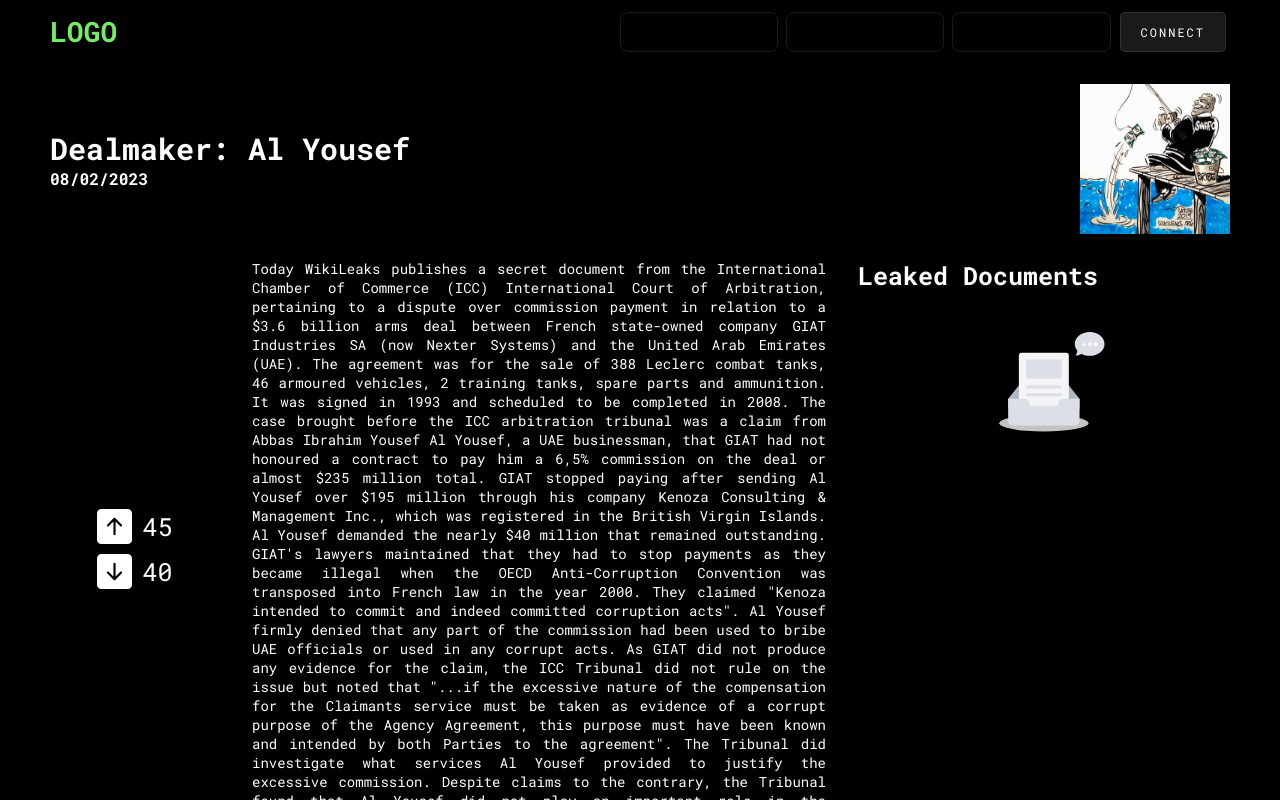
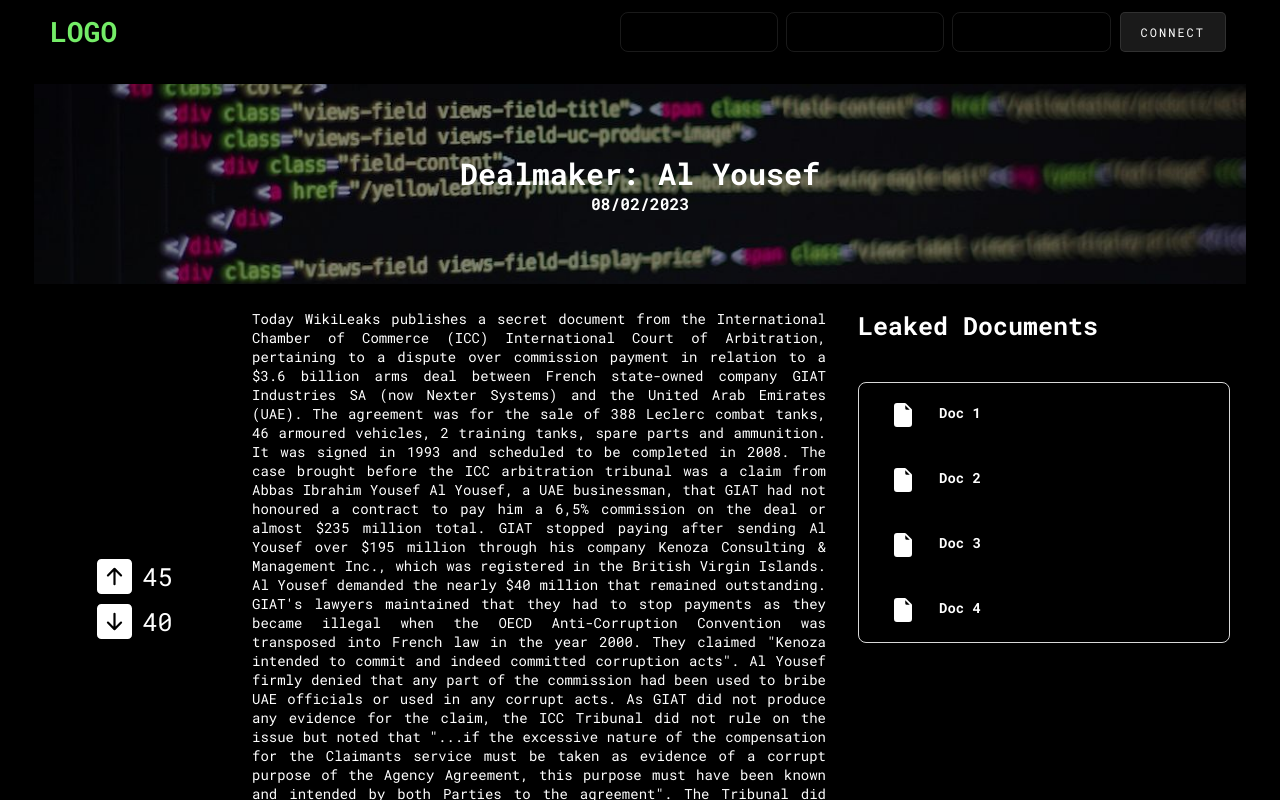
Before and after one commit to Perfectus-Technology-Limited/whistleblower-frontend, a Next.js app: page /leaks/1 in a window 1280 px wide. Shown: the top 800 px of the page. Built offline with nearby package versions, Linux system fonts and the light colour scheme.

Commit message:
details page update

```diff
--- /dev/null
+++ b/src/components/FileList.js
@@ -0,0 +1,43 @@
+import IconFileEarmarkFill from "@/utils/IconFileEarmarkFill";
+import { List, Avatar } from "antd";
+
+const data = [
+  {
+    title: "Doc 1",
+  },
+  {
+    title: "Doc 2",
+  },
+  {
+    title: "Doc 3",
+  },
+  {
+    title: "Doc 4",
+  },
+];
+
+export default function FileList() {
+  return (
+    <div>
+      <List
+        className="file-list-com"
+        bordered
+        dataSource={data}
+        renderItem={(item) => (
+          <List.Item>
+            <List.Item.Meta
+              avatar={
+                <Avatar
+                  shape="square"
+                  size="large"
+                  icon={<IconFileEarmarkFill />}
+                />
+              }
+              title={<a href="#">{item.title}</a>}
+            />
+          </List.Item>
+        )}
+      />
+    </div>
+  );
+}
--- a/src/pages/details.js
+++ b/src/pages/details.js
@@ -38,7 +38,7 @@
           sm={12}
           xs={24}
         >
-          <Image src={testPostImage.src} width={150} height={150} />
+          <Image src={testPostImage.src} width={150} height={150} alt="image" />
         </Col>
       </Row>
       <Row className="post-row" gutter={32}>
--- a/src/pages/leaks/[slug].js
+++ b/src/pages/leaks/[slug].js
@@ -1,12 +1,18 @@
-import DocList from "@/components/DocList";
+import FileList from "@/components/FileList";
 import IconArrowDownSquareFill from "@/utils/IconArrowDownSquareFill";
 import IconArrowUpSquareFill from "@/utils/IconArrowUpSquareFill";
 import { Col, Row } from "antd";
 import { Empty } from "antd";
-import Image from "next/image";
-import testPostImage from "../../images/test-post-image.jpeg";
 
 export default function Details() {
+  const IncreeseHandle = () => {
+    console.log("increese");
+  };
+
+  const DecreeseHandle = () => {
+    console.log("decreese");
+  };
+
   return (
     <div className="detais-page-main-div">
       <Row
@@ -16,13 +22,14 @@
           justifyContent: "center",
         }}
         className="display-page-header-row"
+        gutter={32}
       >
         <Col
           className="display-page-title"
-          xl={16}
+          xl={24}
           lg={16}
-          md={16}
-          sm={12}
+          md={24}
+          sm={24}
           xs={24}
         >
           <h1 style={{ color: "#fff", fontSize: "30px" }}>
@@ -30,23 +37,19 @@
           </h1>
           <h3 style={{ color: "#fff" }}>08/02/2023</h3>
         </Col>
-        <Col
-          className="display-page-image"
-          xl={8}
-          lg={8}
-          md={8}
-          sm={12}
-          xs={24}
-        >
-          <Image src={testPostImage.src} width={150} height={150} />
-        </Col>
       </Row>
+
       <Row className="post-row" gutter={32}>
         <Col xl={4} lg={6} md={4} sm={4} xs={4} className="post-rating-col">
           <div className="post-rater">
             <div style={{ display: "flex", alignItems: "center" }}>
               <div style={{ display: "flex", alignItems: "center" }}>
-                <IconArrowUpSquareFill height={"2.5em"} width={"2.5em"} />
+                <IconArrowUpSquareFill
+                  onClick={IncreeseHandle}
+                  height={"2.5em"}
+                  width={"2.5em"}
+                  style={{ cursor: "pointer" }}
+                />
               </div>
               <div style={{ fontSize: "25px", marginLeft: "10px" }}>45</div>
             </div>
@@ -58,7 +61,12 @@
               }}
             >
               <div style={{ display: "flex", alignItems: "center" }}>
-                <IconArrowDownSquareFill height={"2.5em"} width={"2.5em"} />
+                <IconArrowDownSquareFill
+                  onClick={DecreeseHandle}
+                  height={"2.5em"}
+                  width={"2.5em"}
+                  style={{ cursor: "pointer" }}
+                />
               </div>
               <div style={{ fontSize: "25px", marginLeft: "10px" }}>40</div>
             </div>
@@ -119,7 +127,8 @@
         <Col xl={8} lg={6} md={24} sm={24} xs={24} className="leaked-doc-col">
           <h2>Leaked Documents</h2>
           <div style={{ paddingTop: "40px" }}>
-            <Empty style={{ color: "#ffffff" }} />
+            {/* <Empty style={{ color: "#ffffff" }} /> */}
+            <FileList />
           </div>
         </Col>
       </Row>
--- a/src/pages/leaks/index.js
+++ b/src/pages/leaks/index.js
@@ -6,7 +6,7 @@
   return (
     <div>
       <Row>
-        <PostCard />
+        <PostCard  />
       </Row>
     </div>
   );
--- a/src/styles/globals.css
+++ b/src/styles/globals.css
@@ -156,11 +156,25 @@
   display: flex;
   justify-content: center;
   flex-direction: column;
+  text-align: center;
+  background-image: url("../images/title-bg-image.jpg");
+  height: 200px;
+  background-position: center;
+  background-repeat: no-repeat;
+  background-size: cover;
 }
 
 .leaked-doc-col h2 {
   color: #ffffff;
   font-size: 25px;
+}
+
+.leaked-doc-col {
+  padding-bottom: 32px;
+}
+
+.post-col {
+  padding-bottom: 32px;
 }
 
 .post-col .post-text {
@@ -178,6 +192,22 @@
   top: 250px;
 }
 
+.file-list-com .ant-list-item-meta {
+  align-items: center !important;
+}
+
+.file-list-com .ant-list-item-meta .ant-list-item-meta-title a {
+  color: #ffffff !important;
+}
+
+.file-list-com .ant-list-item-meta .ant-list-item-meta-title a:hover {
+  color: #74ec67 !important;
+}
+
+.ant-menu-item {
+  background-color: transparent !important;
+}
+
 @media screen and (max-width: 767px) {
   .logo-col {
     width: 100%;
@@ -193,3 +223,10 @@
     display: none !important;
   }
 }
+
+@media screen and (max-width: 501px) {
+  .footer-menu-links {
+    flex-direction: column;
+    text-align: center !important;
+  }
+}
--- /dev/null
+++ b/src/utils/IconFileEarmarkFill.js
@@ -0,0 +1,18 @@
+// icon:file-earmark-fill | Bootstrap https://icons.getbootstrap.com/ | Bootstrap
+import * as React from "react";
+
+function IconFileEarmarkFill(props) {
+  return (
+    <svg
+      fill="currentColor"
+      viewBox="0 0 16 16"
+      height="1em"
+      width="1em"
+      {...props}
+    >
+      <path d="M4 0h5.293A1 1 0 0110 .293L13.707 4a1 1 0 01.293.707V14a2 2 0 01-2 2H4a2 2 0 01-2-2V2a2 2 0 012-2zm5.5 1.5v2a1 1 0 001 1h2l-3-3z" />
+    </svg>
+  );
+}
+
+export default IconFileEarmarkFill;
```
Also changed, not shown: src/components/PostCard.js (+11 -4 lines), src/utils/IconFileText.js (added, +18 -0 lines), src/images/test-background.jpg (added), src/images/title-bg-image.jpg (added).
